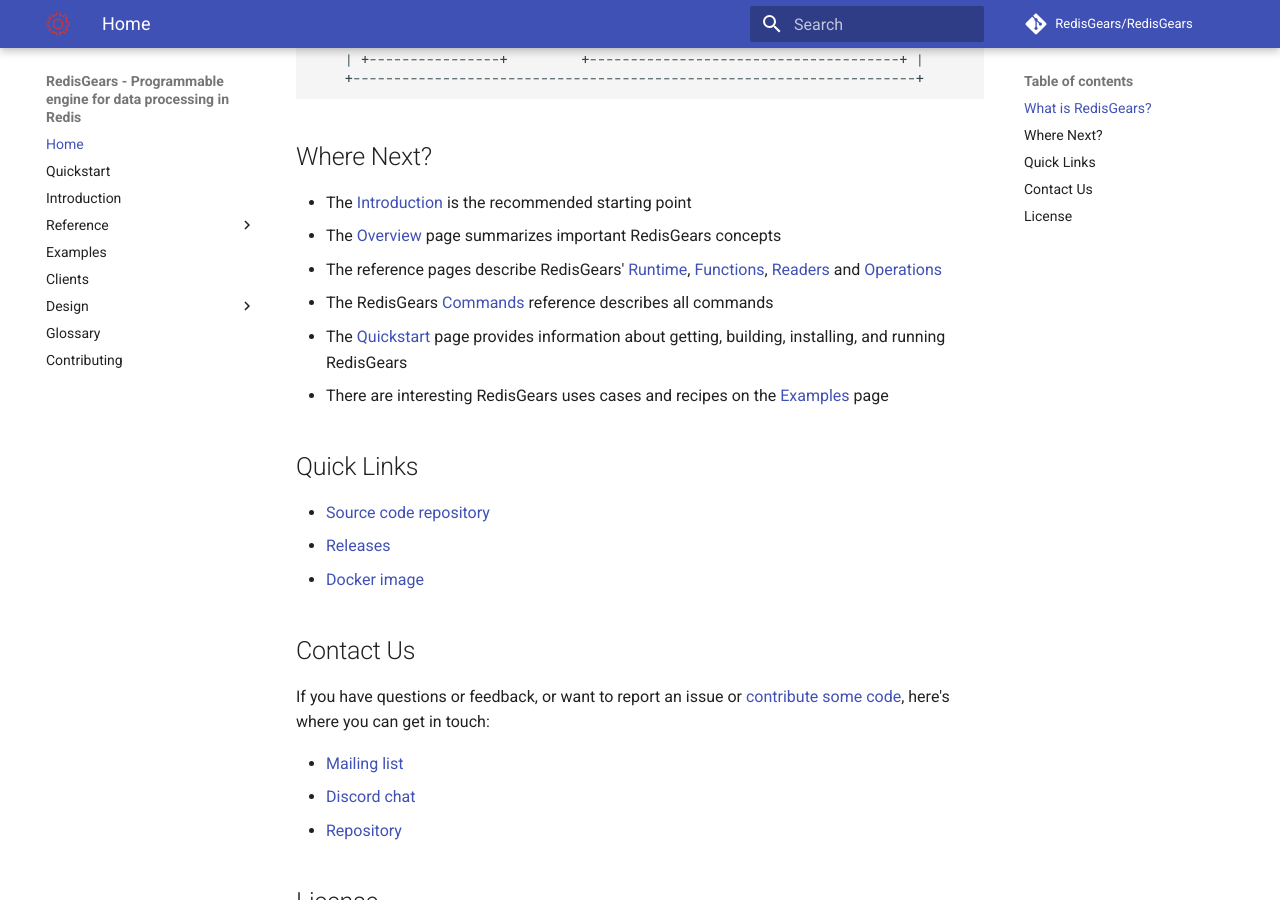
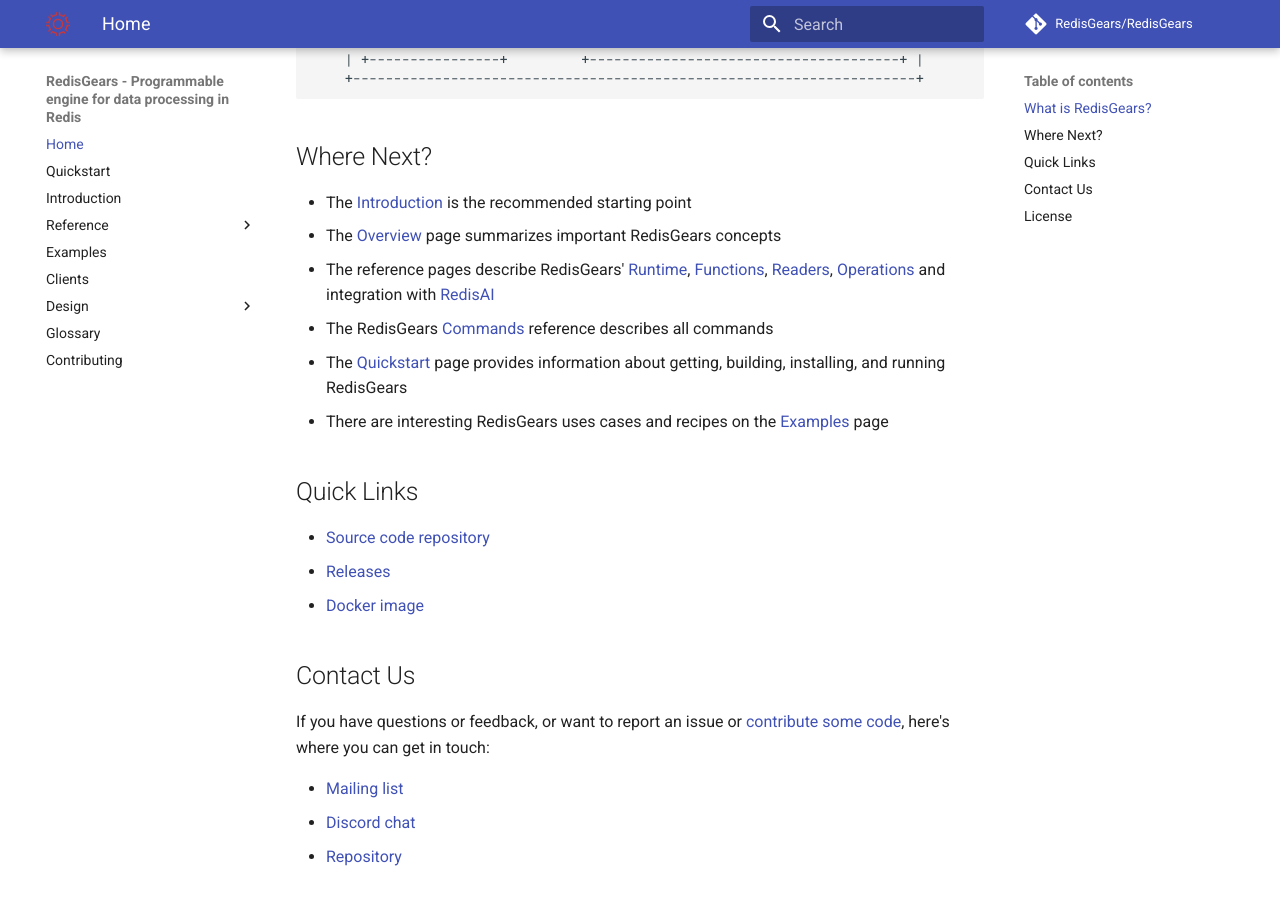
Before and after one commit to RedisGears/RedisGears, an MkDocs documentation site: the page built from docs/index.md, in a window 1280 px wide and 900 px high, scrolled down 1012 px. Built offline with MkDocs 1.6.1 and Material for MkDocs 9.7.7, drawn with Linux system fonts in a browser that asks for light colours; comment, search, counter and statistics services are not loaded.

Commit message:
Add redisai docs to nav bar and home page (#641)

```diff
--- a/docs/index.md
+++ b/docs/index.md
@@ -43,7 +43,7 @@
 ## Where Next?
   * The [Introduction](intro.md) is the recommended starting point
   * The [Overview](glossary.md) page summarizes important RedisGears concepts
-  * The reference pages describe RedisGears' [Runtime](runtime.md), [Functions](functions.md), [Readers](readers.md) and [Operations](operations.md)
+  * The reference pages describe RedisGears' [Runtime](runtime.md), [Functions](functions.md), [Readers](readers.md), [Operations](operations.md) and integration with [RedisAI](redisai.md)
   * The RedisGears [Commands](commands.md) reference describes all commands
   * The [Quickstart](quickstart.md) page provides information about getting, building, installing, and running RedisGears
   * There are interesting RedisGears uses cases and recipes on the [Examples](examples.md) page
--- a/mkdocs.yml
+++ b/mkdocs.yml
@@ -36,6 +36,7 @@
     - 'Readers': 'readers.md'
     - 'Operations': 'operations.md'
     - 'Commands': 'commands.md'
+    - 'RedisAI': 'redisai.md'
     - 'Configuration': 'configuration.md'
   - 'Examples': 'examples.md'
   - 'Clients': 'clients.md'
```
